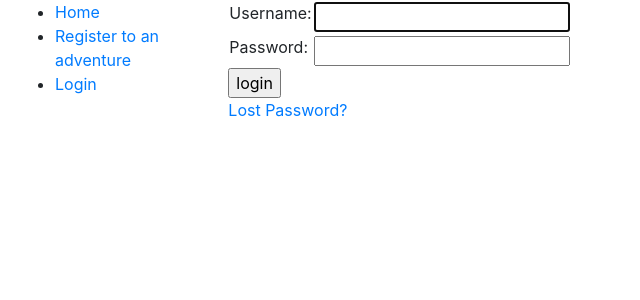
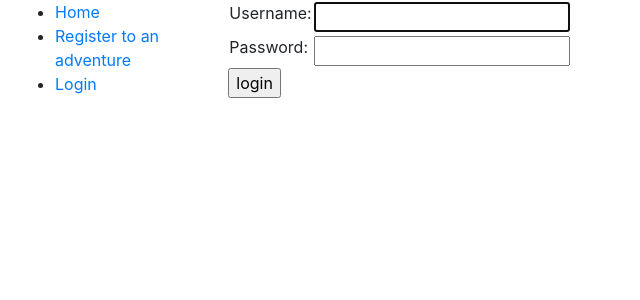
Before and after one commit to yotama9/southern_wind, a Django app: page /accounts/login/ in a window 1280 px wide. Shown: the top 300 px of the page, without its empty margins (0-640 px from the left). Run offline with Django 3.2, Linux system fonts and the light colour scheme; some libraries are stand-ins or nearby versions.

Commit message:
commented out the 'lost password' link

```diff
--- a/templates/registration/login.html
+++ b/templates/registration/login.html
@@ -29,5 +29,5 @@
     </form>
 
       {#assumes you setup the password_Reset view in your URLconf #}
-<p><a href="{% url 'password_reset' %}">Lost Password?</a></p>
+<!--p><a href="{% url 'password_reset' %}">Lost Password?</a></p-->
 {% endblock%}
```
